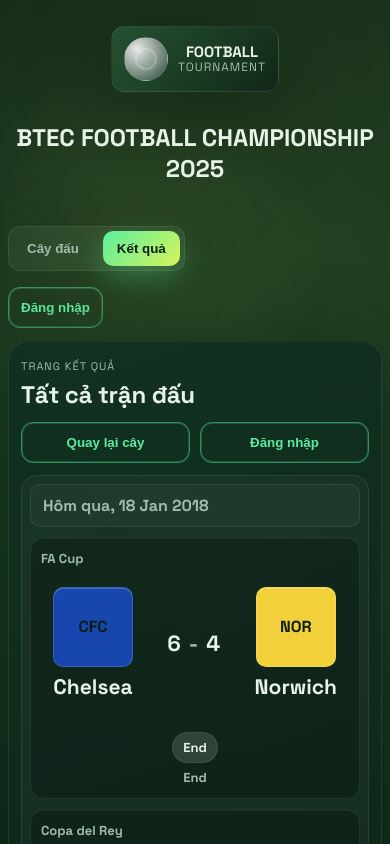
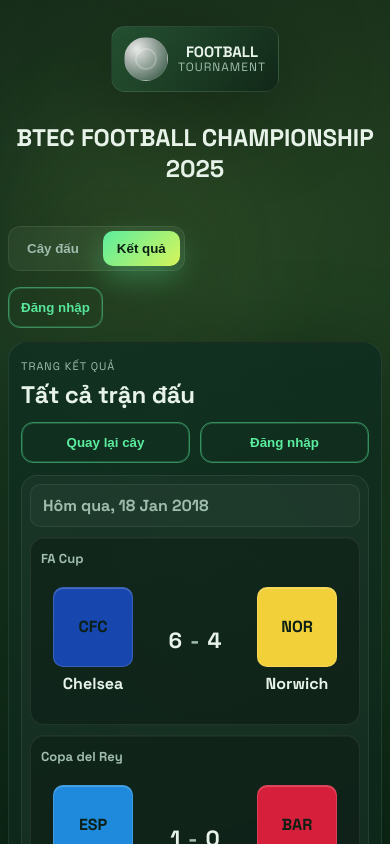
Before and after one commit to luongdangxt/football-BTEC-beta, a React (Vite) app: page / in a window 390 px wide. Both pictures are taken after a click on the button "Mở trang kết quả". Shown: the top 844 px of the page. Built offline with nearby package versions, Linux system fonts and the light colour scheme.

Commit message:
dang uopdate

```diff
--- a/src/App.jsx
+++ b/src/App.jsx
@@ -955,10 +955,12 @@
         <TeamCell team={match.away} align="right" />
       </div>
 
-      <div className="match-status">
-        <StatusPill status={match.status} label={statusLabel} />
-        {match.note && <span className="status-note">{match.note}</span>}
-      </div>
+      {match.status !== "ft" && (
+        <div className="match-status">
+          <StatusPill status={match.status} label={statusLabel} />
+          {match.note && <span className="status-note">{match.note}</span>}
+        </div>
+      )}
     </article>
   );
 }
--- a/src/index.css
+++ b/src/index.css
@@ -1694,6 +1694,11 @@
     text-align: center;
   }
 
+  .team-name {
+    font-size: 16px;
+    font-weight: 800;
+  }
+
   .team-badge {
     width: 80px;
     height: 80px;
```
